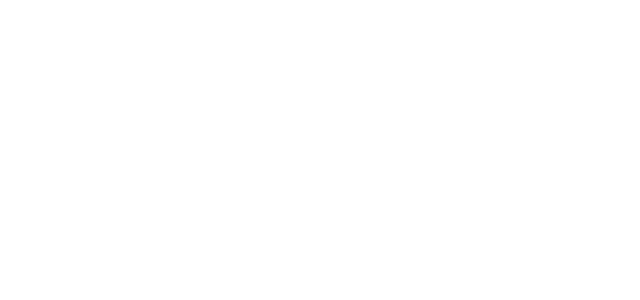
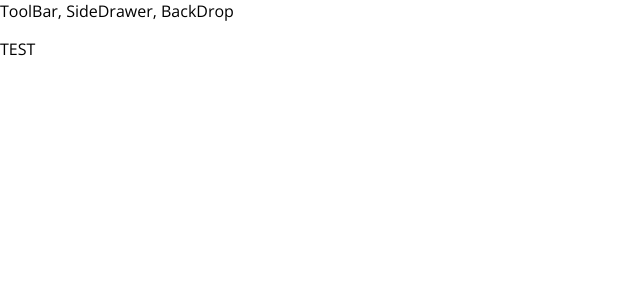
Before and after one commit to AlesandroMarques/burger-builder, a React (Create React App) app: page / in a window 1280 px wide. Shown: the top 300 px of the page, without its empty margins (0-640 px from the left). Built offline with nearby package versions, Linux system fonts and the light colour scheme.

Commit message:
structure and creating LAyout Component

```diff
--- a/src/App.js
+++ b/src/App.js
@@ -1,12 +1,17 @@
-import React from 'react';
+import React, {Component} from 'react';
+import Layout from './components/Layout/Layout'
 
 
-function App() {
+class App extends Component {
+  render(){
   return (
     <div>
-
+     <Layout>
+       <p>TEST</p>
+     </Layout>
     </div>
   );
+  }
 }
 
 export default App;
--- /dev/null
+++ b/src/components/Layout/Layout.js
@@ -0,0 +1,19 @@
+import React from 'react';
+
+import Aux from '../../hoc/Auxiliary';
+
+// can use {return ();};
+// or ();
+
+const layout = (props) => (
+
+    <Aux>
+<div>ToolBar, SideDrawer, BackDrop</div>
+<main>
+    {props.children}
+</main>
+</Aux>
+    );
+
+
+export default layout;
--- /dev/null
+++ b/src/hoc/Auxiliary.js
@@ -0,0 +1,3 @@
+const aux = (props) => props.children;
+
+export default aux;
--- a/src/index.css
+++ b/src/index.css
@@ -1,6 +1,6 @@
 body {
   margin: 0;
-  font-family: -apple-system, BlinkMacSystemFont, 'Segoe UI', 'Roboto', 'Oxygen',
+  font-family: 'Open Sans', 'Segoe UI', 'Roboto', 'Oxygen',
     'Ubuntu', 'Cantarell', 'Fira Sans', 'Droid Sans', 'Helvetica Neue',
     sans-serif;
   -webkit-font-smoothing: antialiased;
```
